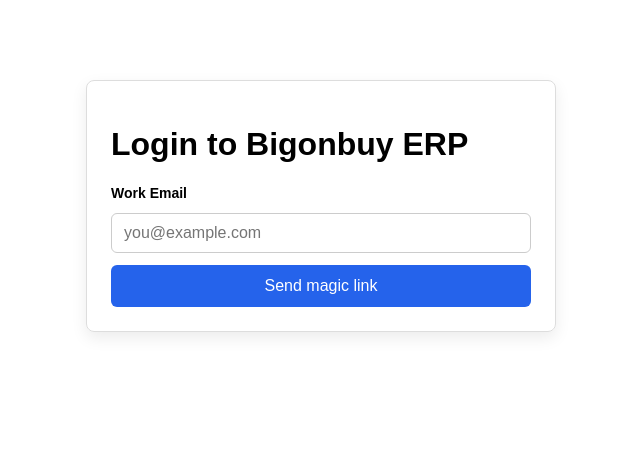
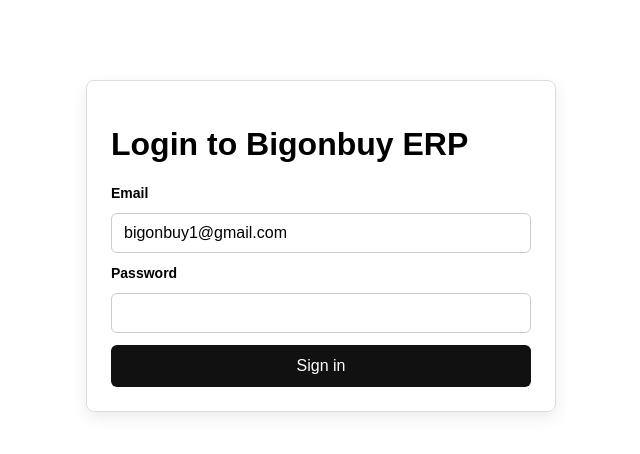
Before and after one commit to sandeep-megaska/bigonbuy-erp, a Next.js app: page /login in a window 1280 px wide. Shown: the top 454 px of the page, without its empty margins (319-959 px from the left). Built offline with nearby package versions, Linux system fonts and the light colour scheme; no server answers.

Commit message:
Update login.js

```diff
--- a/pages/login.js
+++ b/pages/login.js
@@ -1,59 +1,42 @@
-import { useEffect, useState } from 'react';
-import { useRouter } from 'next/router';
-import { supabase } from '../lib/supabaseClient';
+import { useEffect, useState } from "react";
+import { useRouter } from "next/router";
+import { supabase } from "../lib/supabaseClient";
 
 export default function Login() {
   const router = useRouter();
-  const [email, setEmail] = useState('');
-  const [message, setMessage] = useState('');
-  const [error, setError] = useState('');
+  const [email, setEmail] = useState("bigonbuy1@gmail.com");
+  const [password, setPassword] = useState("");
+  const [error, setError] = useState("");
   const [checkingSession, setCheckingSession] = useState(true);
   const [submitting, setSubmitting] = useState(false);
 
   useEffect(() => {
     let active = true;
+
     supabase.auth.getSession().then(({ data }) => {
       if (!active) return;
-      if (data.session) {
-        router.replace('/erp');
-      } else {
-        setCheckingSession(false);
-      }
-    });
-
-    const {
-      data: authListener,
-    } = supabase.auth.onAuthStateChange((event, session) => {
-      if (!active) return;
-      if (session && event === 'SIGNED_IN') {
-        router.replace('/erp');
-      }
+      if (data.session) router.replace("/erp");
+      else setCheckingSession(false);
     });
 
     return () => {
       active = false;
-      authListener.subscription.unsubscribe();
     };
   }, [router]);
 
-  const handleSubmit = async (event) => {
-    event.preventDefault();
+  const handleSubmit = async (e) => {
+    e.preventDefault();
     setSubmitting(true);
-    setMessage('');
-    setError('');
-    const { error: signInError } = await supabase.auth.signInWithOtp({
+    setError("");
+
+    const { error: signInError } = await supabase.auth.signInWithPassword({
       email,
-      options: {
-        emailRedirectTo: `${window.location.origin}/erp`,
-      },
+      password,
     });
 
-    if (signInError) {
-      setError(signInError.message);
-    } else {
-      setMessage('Magic link sent! Check your email to continue.');
-      setEmail('');
-    }
+    if (signInError) setError(signInError.message);
+    else router.replace("/erp");
+
     setSubmitting(false);
   };
 
@@ -68,64 +51,47 @@ export default function Login() {
   return (
     <div style={containerStyle}>
       <h1>Login to Bigonbuy ERP</h1>
+
       <form onSubmit={handleSubmit} style={formStyle}>
-        <label htmlFor="email" style={labelStyle}>
-          Work Email
-        </label>
+        <label style={labelStyle}>Email</label>
         <input
-          id="email"
           type="email"
           value={email}
           onChange={(e) => setEmail(e.target.value)}
           required
-          placeholder="you@example.com"
           style={inputStyle}
         />
+
+        <label style={labelStyle}>Password</label>
+        <input
+          type="password"
+          value={password}
+          onChange={(e) => setPassword(e.target.value)}
+          required
+          style={inputStyle}
+        />
+
         <button type="submit" style={buttonStyle} disabled={submitting}>
-          {submitting ? 'Sending...' : 'Send magic link'}
+          {submitting ? "Signing in..." : "Sign in"}
         </button>
       </form>
-      {message && <p style={{ color: 'green' }}>{message}</p>}
-      {error && <p style={{ color: 'red' }}>{error}</p>}
+
+      {error && <p style={{ color: "red" }}>{error}</p>}
     </div>
   );
 }
 
 const containerStyle = {
   maxWidth: 420,
-  margin: '80px auto',
+  margin: "80px auto",
   padding: 24,
-  border: '1px solid #ddd',
+  border: "1px solid #ddd",
   borderRadius: 8,
-  fontFamily: 'Arial, sans-serif',
-  boxShadow: '0 6px 16px rgba(0,0,0,0.08)',
+  fontFamily: "Arial, sans-serif",
+  boxShadow: "0 6px 16px rgba(0,0,0,0.08)",
 };
 
-const formStyle = {
-  display: 'flex',
-  flexDirection: 'column',
-  gap: 12,
-  marginTop: 16,
-};
-
-const labelStyle = {
-  fontWeight: 600,
-  fontSize: 14,
-};
-
-const inputStyle = {
-  padding: '10px 12px',
-  fontSize: 16,
-  borderRadius: 6,
-  border: '1px solid #ccc',
-};
-
-const buttonStyle = {
-  padding: '12px 14px',
-  backgroundColor: '#2563eb',
-  color: '#fff',
-  border: 'none',
-  borderRadius: 6,
-  cursor: 'pointer',
-  fontSize: 16,
-};
+const formStyle = { display: "flex", flexDirection: "column", gap: 12, marginTop: 16 };
+const labelStyle = { fontWeight: 600, fontSize: 14 };
+const inputStyle = { padding: "10px 12px", fontSize: 16, borderRadius: 6, border: "1px solid #ccc" };
+const buttonStyle = { padding: "12px 14px", backgroundColor: "#111", color: "#fff", border: "none", borderRadius: 6, cursor: "pointer", fontSize: 16 };
```
